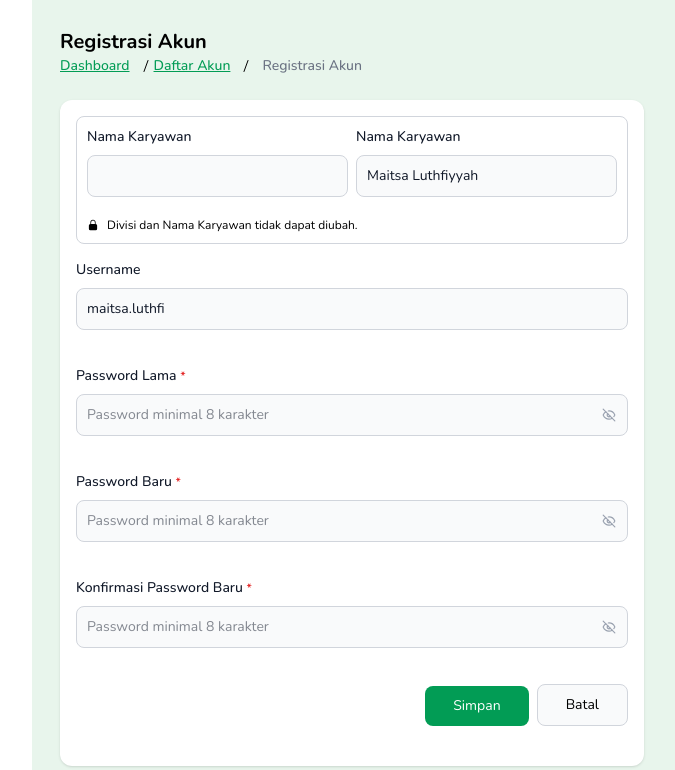
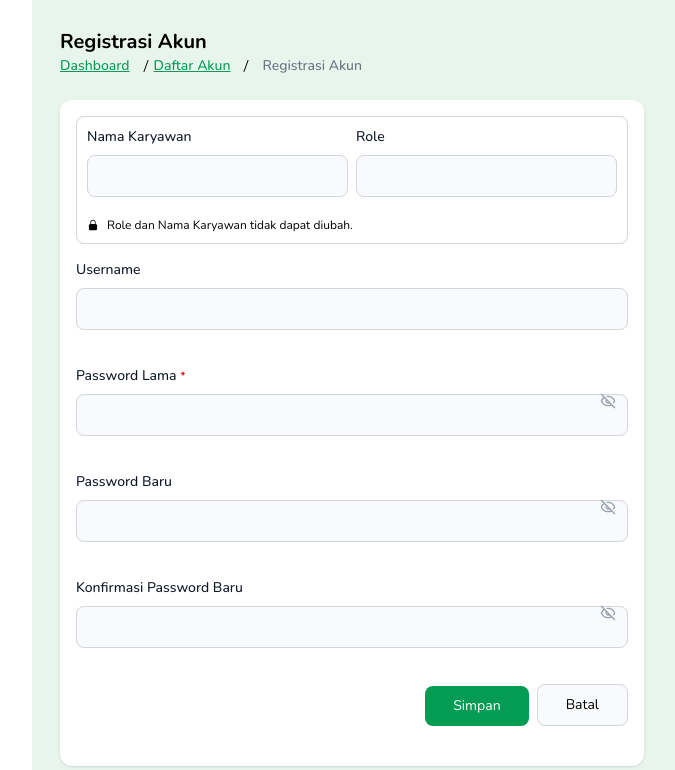
Before and after one commit to elianalitani/mepro-visit, a Laravel app: template resources/views/admin/editAkun.blade.php in a window 1280 px wide. Shown: the part 64-834 px from the top of the page, without its empty margins (24-699 px from the left). Run offline with Laravel 12, Linux system fonts and the light colour scheme; the template is opened without the code that fills it, so the values that code supplies are empty; style sheets or scripts are compiled from the project's sources; some libraries are stand-ins or nearby versions.

Commit message:
perbaikan fitur akun

```diff
--- a/resources/views/admin/daftarAkun.blade.php
+++ b/resources/views/admin/daftarAkun.blade.php
@@ -80,7 +80,7 @@
                                 <svg xmlns="http://www.w3.org/2000/svg" fill="none" viewBox="0 0 24 24" stroke-width="1.5" stroke="currentColor" class="size-4">
                                     <path stroke-linecap="round" stroke-linejoin="round" d="M3 16.5v2.25A2.25 2.25 0 0 0 5.25 21h13.5A2.25 2.25 0 0 0 21 18.75V16.5M16.5 12 12 16.5m0 0L7.5 12m4.5 4.5V3" />
                                 </svg>
-                                Unggah
+                                Export
                             </div>
                             <!--end::Export button-->
 
--- a/resources/views/admin/editAkun.blade.php
+++ b/resources/views/admin/editAkun.blade.php
@@ -63,8 +63,11 @@
                 </div>
 
                 <!--begin::Form akun-->
-                <form class="grid grid-cols-1 md:grid-cols-2">
-                    <!--begin::Form kiri-->
+                <form action="{{ route('akun.updateAkun', $akun->id_user) }}" method="POST" class="grid grid-cols-1 md:grid-cols-2">
+                    @csrf
+                    @method('PUT')
+
+                    <!-- Form kiri -->
                     <div class="flex flex-col h-full bg-white rounded-xl gap-4 mt-6 shadow-sm p-4">
                         <div class="flex md:flex-col border border-gray-300 rounded-lg p-2.5">
                             <div class="flex flex-row gap-2">
@@ -74,96 +77,129 @@
                                         class="bg-gray-50 border border-gray-300 text-gray-900 text-sm rounded-lg block w-full p-2.5"/>
                                 </div>
                                 <div class="mb-5 w-full">
-                                    <label for="namaKaryawan" class="block mb-2 text-sm font-medium text-gray-900">Nama Karyawan</label>
-                                    <input type="text" id="namaKaryawan" class="bg-gray-50 border border-gray-300 text-gray-900 text-sm rounded-lg block w-full p-2.5" value="Maitsa Luthfiyyah" disabled />
+                                    <label for="divisi" class="block mb-2 text-sm font-medium text-gray-900">Role</label>
+                                    <input type="text" id="divisi" value="{{$akun-> role}}" disabled
+                                        class="bg-gray-50 border border-gray-300 text-gray-900 text-sm rounded-lg block w-full p-2.5"/>
                                 </div>
                             </div>
                                 <div class="flex flex-row text-xs items-center gap-2">
                                     <svg xmlns="http://www.w3.org/2000/svg" viewBox="0 0 24 24" fill="currentColor" class="size-3">
                                         <path fill-rule="evenodd" d="M12 1.5a5.25 5.25 0 0 0-5.25 5.25v3a3 3 0 0 0-3 3v6.75a3 3 0 0 0 3 3h10.5a3 3 0 0 0 3-3v-6.75a3 3 0 0 0-3-3v-3c0-2.9-2.35-5.25-5.25-5.25Zm3.75 8.25v-3a3.75 3.75 0 1 0-7.5 0v3h7.5Z" clip-rule="evenodd" />
                                     </svg>
-                                <span>Divisi dan Nama Karyawan tidak dapat diubah.</span>
+                                    <span>Role dan Nama Karyawan tidak dapat diubah.</span>
                                 </div>
                         </div>
+
+                        <!-- Username -->
                         <div class="mb-5 w-full">
                             <label for="username" class="block mb-2 text-sm font-medium text-gray-900">Username</label>
-                            <input type="text" id="username" class="bg-gray-50 border border-gray-300 text-gray-900 text-sm rounded-lg block w-full p-2.5" value="maitsa.luthfi" disabled />
+                            <input type="text" name="username" id="username" value="{{ old('username', $akun->username) }}"
+                                class="bg-gray-50 border border-gray-300 text-gray-900 text-sm rounded-lg block w-full p-2.5"/>
+                            @error('username')
+                                <span class="text-xs text-red-600">{{ $message }}</span>
+                            @enderror
                         </div>
-                        <!--begin::Password lama-->
-                        <div class="mb-5 w-full">
-                            <label for="oldPassword" class="block mb-2 text-sm font-medium text-gray-900">Password Lama <span class="text-xs text-[#e21b1b]">*</span></label>
-                            <div class="relative">
-                                <input id="oldPassword hs-toggle-password" type="password" class="bg-gray-50 border border-gray-300 text-gray-900 text-sm rounded-lg block w-full p-2.5 sm:text-sm focus:border-blue-500 focus:ring-blue-500 disabled:opacity-50 disabled:pointer-events-none" placeholder="Password minimal 8 karakter">
-                                <button type="button" data-hs-toggle-password='{
-                                    "target": "#hs-toggle-password"
-                                }' class="absolute inset-y-0 end-0 flex items-center z-20 px-3 cursor-pointer text-gray-400 rounded-e-md focus:outline-hidden focus:text-blue-600 dark:text-neutral-600 dark:focus:text-blue-500">
-                                    <svg class="shrink-0 size-3.5" width="24" height="24" viewBox="0 0 24 24" fill="none" stroke="currentColor" stroke-width="2" stroke-linecap="round" stroke-linejoin="round">
-                                        <path class="hs-password-active:hidden" d="M9.88 9.88a3 3 0 1 0 4.24 4.24"></path>
-                                        <path class="hs-password-active:hidden" d="M10.73 5.08A10.43 10.43 0 0 1 12 5c7 0 10 7 10 7a13.16 13.16 0 0 1-1.67 2.68"></path>
-                                        <path class="hs-password-active:hidden" d="M6.61 6.61A13.526 13.526 0 0 0 2 12s3 7 10 7a9.74 9.74 0 0 0 5.39-1.61"></path>
-                                        <line class="hs-password-active:hidden" x1="2" x2="22" y1="2" y2="22"></line>
-                                        <path class="hidden hs-password-active:block" d="M2 12s3-7 10-7 10 7 10 7-3 7-10 7-10-7-10-7Z"></path>
-                                        <circle class="hidden hs-password-active:block" cx="12" cy="12" r="3"></circle>
+
+                        <!-- Password Lama -->
+                        <div class="mb-5 w-full relative">
+                            <label for="old_password" class="block mb-2 text-sm font-medium text-gray-900">
+                                Password Lama <span class="text-xs text-red-600">*</span>
+                            </label>
+                            <input type="password" name="old_password" id="old_password"
+                                class="bg-gray-50 border border-gray-300 text-gray-900 text-sm rounded-lg block w-full p-2.5"/>
+                            <button type="button"
+                                class="toggle-pass absolute inset-y-0 end-0 flex items-center z-20 px-3 cursor-pointer text-gray-400">
+                                <svg class="shrink-0 size-4" viewBox="0 0 24 24" fill="none" stroke="currentColor"
+                                    stroke-width="2" stroke-linecap="round" stroke-linejoin="round">
+                                    <!-- default (mata tertutup) -->
+                                    <path class="block hs-password-active:hidden" d="M9.88 9.88a3 3 0 0 0 4.24 4.24M10.73 5.08a10.43 10.43 0 0 1 1.27-.08c7 0 10 7 10 7a13.15 13.15 0 0 1-1.67 2.68"/>
+                                    <path class="block hs-password-active:hidden" d="M6.61 6.61A13.5 13.5 0 0 0 2 12s3 7 10 7a9.74 9.74 0 0 0 5.39-1.61"/>
+                                    <line class="block hs-password-active:hidden" x1="2" x2="22" y1="2" y2="22"/>
+                                    <!-- alternate (mata terbuka) -->
+                                    <path class="hidden hs-password-active:block" d="M2 12s3-7 10-7 10 7 10 7-3 7-10 7-10-7-10-7"/>
+                                    <circle class="hidden hs-password-active:block" cx="12" cy="12" r="3"/>
+                                </svg>
+                            </button>
+                            @error('old_password')
+                                <span class="text-xs text-red-600">{{ $message }}</span>
+                            @enderror
+                        </div>
+
+                        <!-- Password Baru -->
+                        <div class="mb-5 w-full relative">
+                            <label for="password" class="block mb-2 text-sm font-medium text-gray-900">Password Baru</label>
+                            <input type="password" name="password" id="password"
+                                class="bg-gray-50 border border-gray-300 text-gray-900 text-sm rounded-lg block w-full p-2.5"/>
+                            <button type="button"
+                                class="toggle-pass absolute inset-y-0 end-0 flex items-center z-20 px-3 cursor-pointer text-gray-400">
+                                <svg class="shrink-0 size-4" viewBox="0 0 24 24" fill="none" stroke="currentColor"
+                                    stroke-width="2" stroke-linecap="round" stroke-linejoin="round">
+                                    <!-- default (mata tertutup) -->
+                                    <path class="block hs-password-active:hidden" d="M9.88 9.88a3 3 0 0 0 4.24 4.24M10.73 5.08a10.43 10.43 0 0 1 1.27-.08c7 0 10 7 10 7a13.15 13.15 0 0 1-1.67 2.68"/>
+                                    <path class="block hs-password-active:hidden" d="M6.61 6.61A13.5 13.5 0 0 0 2 12s3 7 10 7a9.74 9.74 0 0 0 5.39-1.61"/>
+                                    <line class="block hs-password-active:hidden" x1="2" x2="22" y1="2" y2="22"/>
+                                    <!-- alternate (mata terbuka) -->
+                                    <path class="hidden hs-password-active:block" d="M2 12s3-7 10-7 10 7 10 7-3 7-10 7-10-7-10-7"/>
+                                    <circle class="hidden hs-password-active:block" cx="12" cy="12" r="3"/>
+                                </svg>
+                            </button>
+                            @error('password')
+                                <span class="text-xs text-red-600">{{ $message }}</span>
+                            @enderror
+                        </div>
+
+                        <!-- Konfirmasi Password Baru -->
+                        <div class="mb-5 w-full relative">
+                            <label for="password_confirmation" class="block mb-2 text-sm font-medium text-gray-900">Konfirmasi Password Baru</label>
+                            <input type="password" name="password_confirmation" id="password_confirmation"
+                                class="bg-gray-50 border border-gray-300 text-gray-900 text-sm rounded-lg block w-full p-2.5"/>
+                            <button type="button"
+                                class="toggle-pass absolute inset-y-0 end-0 flex items-center z-20 px-3 cursor-pointer text-gray-400">
+                                <svg class="shrink-0 size-4" viewBox="0 0 24 24" fill="none" stroke="currentColor"
+                                    stroke-width="2" stroke-linecap="round" stroke-linejoin="round">
+                                    <!-- default (mata tertutup) -->
+                                    <path class="block hs-password-active:hidden" d="M9.88 9.88a3 3 0 0 0 4.24 4.24M10.73 5.08a10.43 10.43 0 0 1 1.27-.08c7 0 10 7 10 7a13.15 13.15 0 0 1-1.67 2.68"/>
+                                    <path class="block hs-password-active:hidden" d="M6.61 6.61A13.5 13.5 0 0 0 2 12s3 7 10 7a9.74 9.74 0 0 0 5.39-1.61"/>
+                                    <line class="block hs-password-active:hidden" x1="2" x2="22" y1="2" y2="22"/>
+                                    <!-- alternate (mata terbuka) -->
+                                    <path class="hidden hs-password-active:block" d="M2 12s3-7 10-7 10 7 10 7-3 7-10 7-10-7-10-7"/>
+                                    <circle class="hidden hs-password-active:block" cx="12" cy="12" r="3"/>
                                 </svg>
                             </button>
                         </div>
-                        </div>
-                        <!--end::Password lama-->
-                        <!--begin::Password baru-->
-                        <div class="mb-5 w-full">
-                            <label for="password" class="block mb-2 text-sm font-medium text-gray-900">Password Baru <span class="text-xs text-[#e21b1b]">*</span></label>
-                            <div class="relative">
-                                <input id="hs-toggle-password" type="password" class="bg-gray-50 border border-gray-300 text-gray-900 text-sm rounded-lg block w-full p-2.5 sm:text-sm focus:border-blue-500 focus:ring-blue-500 disabled:opacity-50 disabled:pointer-events-none" placeholder="Password minimal 8 karakter">
-                                <button type="button" data-hs-toggle-password='{
-                                    "target": "#hs-toggle-password"
-                                }' class="absolute inset-y-0 end-0 flex items-center z-20 px-3 cursor-pointer text-gray-400 rounded-e-md focus:outline-hidden focus:text-blue-600 dark:text-neutral-600 dark:focus:text-blue-500">
-                                    <svg class="shrink-0 size-3.5" width="24" height="24" viewBox="0 0 24 24" fill="none" stroke="currentColor" stroke-width="2" stroke-linecap="round" stroke-linejoin="round">
-                                        <path class="hs-password-active:hidden" d="M9.88 9.88a3 3 0 1 0 4.24 4.24"></path>
-                                        <path class="hs-password-active:hidden" d="M10.73 5.08A10.43 10.43 0 0 1 12 5c7 0 10 7 10 7a13.16 13.16 0 0 1-1.67 2.68"></path>
-                                        <path class="hs-password-active:hidden" d="M6.61 6.61A13.526 13.526 0 0 0 2 12s3 7 10 7a9.74 9.74 0 0 0 5.39-1.61"></path>
-                                        <line class="hs-password-active:hidden" x1="2" x2="22" y1="2" y2="22"></line>
-                                        <path class="hidden hs-password-active:block" d="M2 12s3-7 10-7 10 7 10 7-3 7-10 7-10-7-10-7Z"></path>
-                                        <circle class="hidden hs-password-active:block" cx="12" cy="12" r="3"></circle>
-                                    </svg>
-                                </button>
+
+
+                        <!-- Tombol -->
+                        <div class="flex text-sm w-full justify-end items-end gap-2">
+                            <button type="submit" class="p-2.5 px-7 rounded-lg bg-[#029C55] text-white">Simpan</button>
+                            <a href="{{ route('akun.index') }}" class="p-2.5 px-7 rounded-lg bg-gray-50 border border-gray-300">Batal</a>
                         </div>
                     </div>
-                        <!--end::Password baru-->
-                        <!--begin::Konfirmasi password-->
-                        <div class="mb-5 w-full">
-                            <label for="password" class="block mb-2 text-sm font-medium text-gray-900">Konfirmasi Password Baru <span class="text-xs text-[#e21b1b]">*</span></label>
-                            <div class="relative">
-                                <input id="hs-toggle-confirmPassword" type="password" class="bg-gray-50 border border-gray-300 text-gray-900 text-sm rounded-lg block w-full p-2.5 sm:text-sm focus:border-blue-500 focus:ring-blue-500 disabled:opacity-50 disabled:pointer-events-none" placeholder="Password minimal 8 karakter">
-                                <button type="button" data-hs-toggle-password='{
-                                    "target": "#hs-toggle-confirmPassword"
-                                }' class="absolute inset-y-0 end-0 flex items-center z-20 px-3 cursor-pointer text-gray-400 rounded-e-md focus:outline-hidden focus:text-blue-600 dark:text-neutral-600 dark:focus:text-blue-500">
-                                    <svg class="shrink-0 size-3.5" width="24" height="24" viewBox="0 0 24 24" fill="none" stroke="currentColor" stroke-width="2" stroke-linecap="round" stroke-linejoin="round">
-                                        <path class="hs-confirmPassword-active:hidden" d="M9.88 9.88a3 3 0 1 0 4.24 4.24"></path>
-                                        <path class="hs-confirmPassword-active:hidden" d="M10.73 5.08A10.43 10.43 0 0 1 12 5c7 0 10 7 10 7a13.16 13.16 0 0 1-1.67 2.68"></path>
-                                        <path class="hs-confirmPassword-active:hidden" d="M6.61 6.61A13.526 13.526 0 0 0 2 12s3 7 10 7a9.74 9.74 0 0 0 5.39-1.61"></path>
-                                        <line class="hs-confirmPassword-active:hidden" x1="2" x2="22" y1="2" y2="22"></line>
-                                        <path class="hidden hs-confirmPassword-active:block" d="M2 12s3-7 10-7 10 7 10 7-3 7-10 7-10-7-10-7Z"></path>
-                                        <circle class="hidden hs-confirmPassword-active:block" cx="12" cy="12" r="3"></circle>
-                                    </svg>
-                                </button>
-                            </div>
-                        </div>
-                        <!--end::Konfirmasi password-->
+                </form>
 
-                        <div class="flex text-sm w-full justify-end items-end gap-2">
-                            <button type="submit" class="p-2.5 px-7 rounded-lg bg-[#029C55] justify-center items-center text-white">Simpan</button>
-                            <button class="p-2.5 px-7 rounded-lg bg-gray-50 border border-gray-300 justify-center items-center">Batal</button>
-                        </div>
-
-                    </div>
-                    <!--end::Form kiri-->
-                </form>
                 <!--end::Form akun-->
             </main>
         </div>
     </div>
 
 <script>
+    document.querySelectorAll('button.toggle-pass').forEach(btn => {
+            // input target = input sebelumnya di container yang sama
+            const wrapper = btn.closest('.relative');
+            const input = wrapper ? wrapper.querySelector('input[type="password"], input[type="text"]') : null;
+            if (!input) return;
+
+            btn.addEventListener('click', () => {
+            input.type = (input.type === 'password') ? 'text' : 'password';
+
+            // toggle ikon (pakai kelas yang sudah ada di SVG-mu)
+            btn.querySelectorAll('.hs-password-active\\:hidden, .hs-password-active\\:block').forEach(el => {
+                el.classList.toggle('hidden');
+                el.classList.toggle('block');
+            });
+            });
+        });
+
     document.addEventListener("DOMContentLoaded", function(){
         document.querySelectorAll("a").forEach(function (link){
             link.addEventListener("click", function(e){
--- a/resources/views/formKunjungan.blade.php
+++ b/resources/views/formKunjungan.blade.php
@@ -166,7 +166,7 @@
 
                             <!--begin::Dropdown menu -->
                             <div id="dropdownDivisi"
-                                class="z-10 hidden w-70 bg-white border border-gray-200 rounded-lg shadow-md">
+                                class="z-10 hidden w-59 bg-white border border-gray-200 rounded-lg shadow-md">
 
                                 <!-- Search input -->
                                 <div class="p-2">
```
Also changed, not shown: resources/views/admin/formAkun.blade.php (+56 -29 lines), public/assets/images/admin.png (added). Lines whose indentation alone changed are shown as unchanged.
